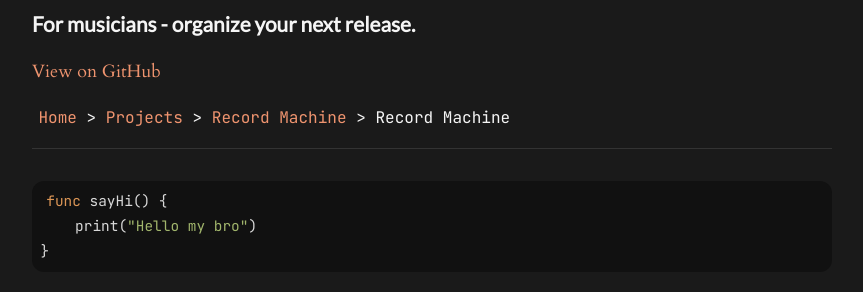
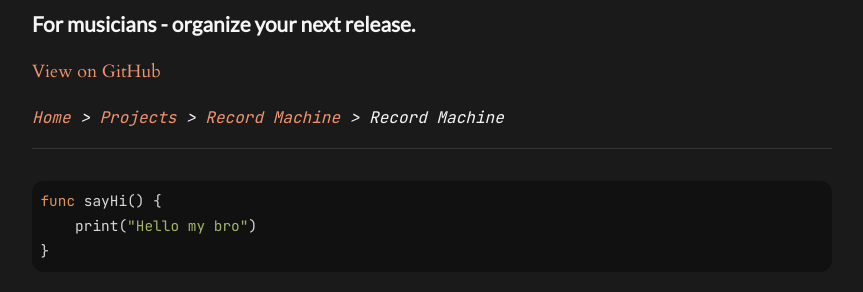
Before and after one commit to rocketbro/rocketbro.github.io, a Jekyll site: the page built from _projects/record-machine.md, in a window 1280 px wide. Shown: the part 171-463 px from the top of the page, without its empty margins (208-1071 px from the left). Built offline with Jekyll 4.4.1, drawn with Linux system fonts in a browser that asks for light colours.

Commit message:
update breadcrumb style

```diff
--- a/_layouts/project.html
+++ b/_layouts/project.html
@@ -15,6 +15,7 @@ layout: default
 
 <div class="breadcrumbs">
   <code>
+  <em>
   <a href="/">Home</a> &gt;
   <a href="/projects">Projects</a> &gt;
   {% if page.url == project_base %}
@@ -22,6 +23,7 @@ layout: default
   {% else %}
   <a href="{{ project_base }}">{{ page.project_title }}</a> &gt; {{ page.nav_title }}
   {% endif %}
+  </em>
   </code>
 </div>
 
--- a/assets/css/_sass/_base.scss
+++ b/assets/css/_sass/_base.scss
@@ -30,6 +30,5 @@ a {
 pre, code {
   font-family: $font-family-code;
   font-size: 90%;
-  padding: 0.2em 0.4em;
   border-radius: 3px;
 }
```
